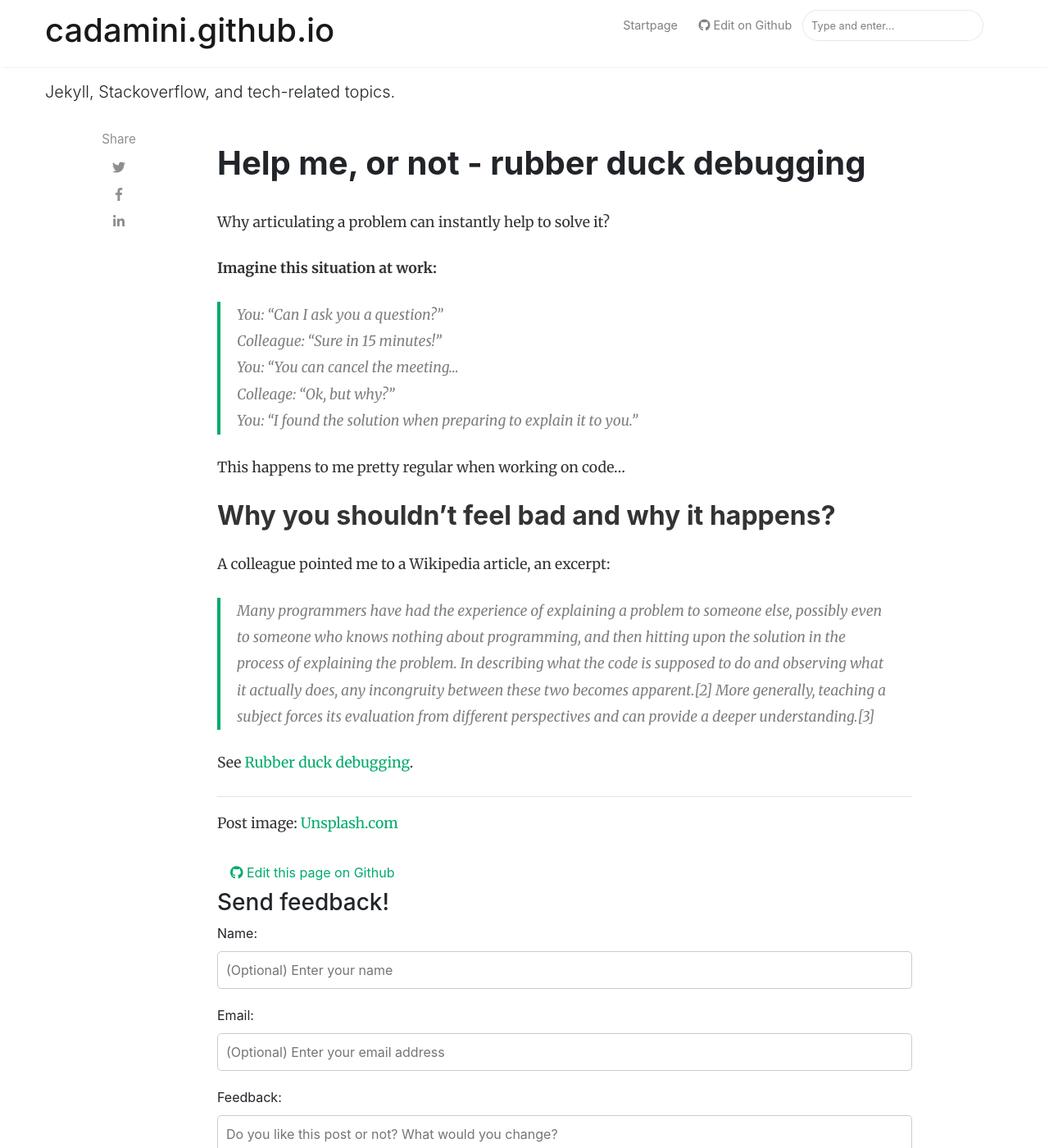
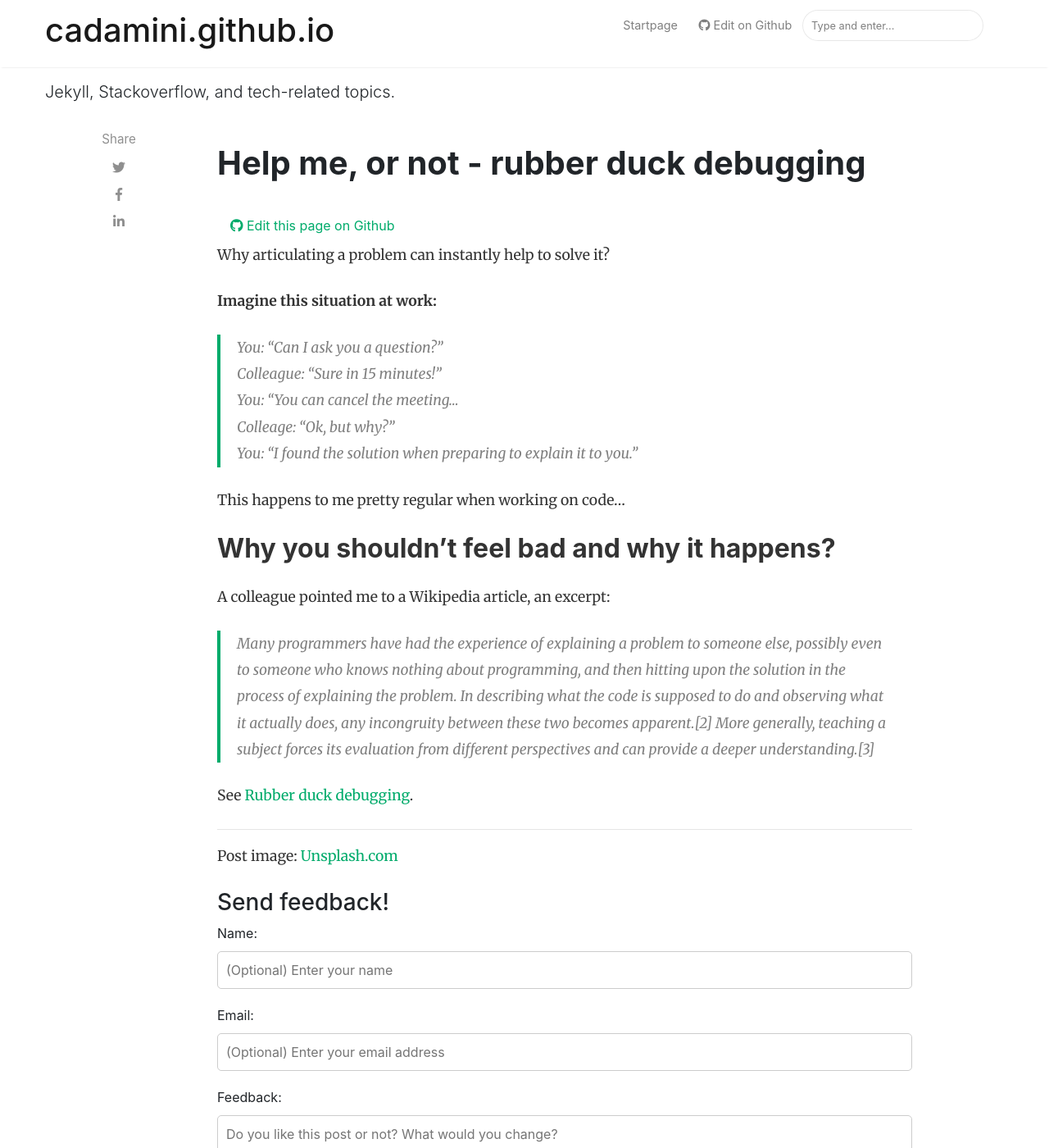
Before and after one commit to cadamini/cadamini.github.io, a Jekyll site: the page built from _posts/2022-12-15-rubber-dug-debugging.md, in a window 1280 px wide and 1400 px high. Shown: the whole window at 82% size. Built offline with Jekyll 4.4.1, drawn with Linux system fonts in a browser that asks for light colours; nearby versions of some CDN libraries.

Commit message:
Fix Edit on GitHub link

```diff
--- a/_layouts/post.html
+++ b/_layouts/post.html
@@ -21,6 +21,10 @@
             {% if site.adsense == "enabled" %}
             {% include adsense-under-header.html %}
             {% endif %}
+
+            <a target="_blank" class="nav-link" href="{{site.github.repository_url}}/blob/main/{{page.path}}">
+                <i class="fab fa-github"></i> Edit this page on Github
+            </a>
 
             <!--
             {% if page.image %}
@@ -48,9 +52,6 @@
                 {% endif %}
                 {{content}}
             </div>
-
-            <a target="_blank" class="nav-link" href="{{site.github.repository_url}}/blob/gh-pages/{{page.path}}"><i
-                                class="fab fa-github"></i> Edit this page on Github</a>
 
             <div class="form-container">
                 <h3>Send feedback!</h3>
```
